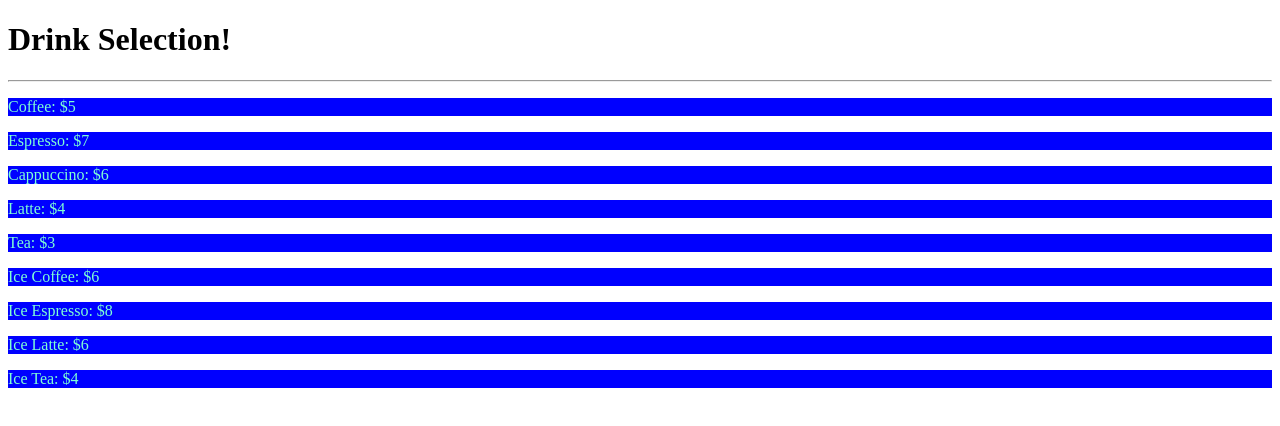
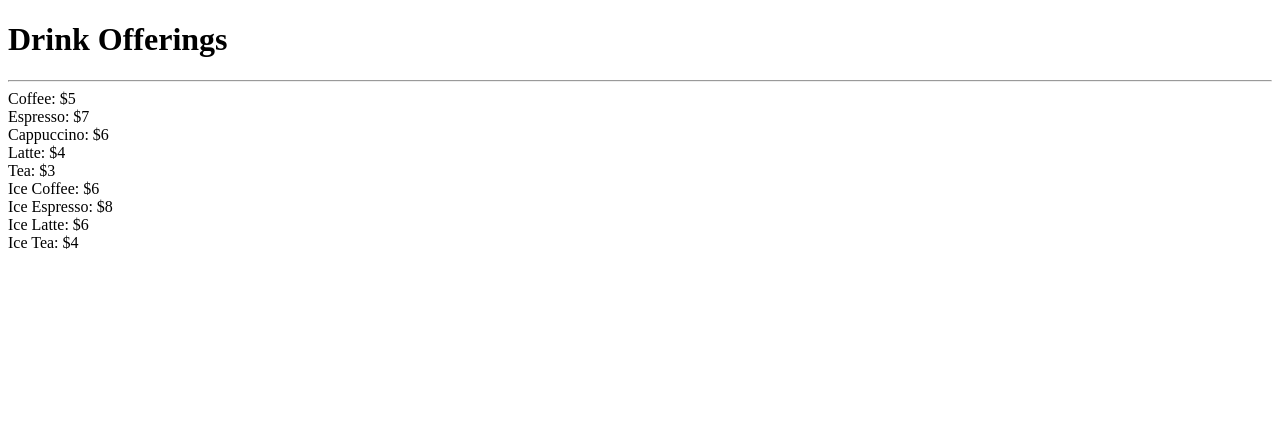
Before and after one commit to mlratino/homework, a website: page 04-jquery/activities/drinkSelection/index.html in a window 1280 px wide. Drawn offline with nearby package versions, Linux system fonts and the light colour scheme; files that its build step writes are made by us from their sources.

Commit message:
appending in jquery activity

```diff
--- a/04-jquery/activities/drinkSelection/index.html
+++ b/04-jquery/activities/drinkSelection/index.html
@@ -3,19 +3,19 @@
 
 <head>
   <meta charset="UTF-8">
-  <title>jquery Content</title>
+  <title>jQuery Content</title>
   <link rel="stylesheet" type="text/css" href="assets/css/style.css">
+  <script src="https://ajax.googleapis.com/ajax/libs/jquery/3.5.1/jquery.min.js"></script>
 </head>
 <body>
 
-    <h1>Drink Selection!</h1>
+    <h1>Drink Offerings</h1>
     <hr>
 
 <!-- Here we create a generic div called "drink-options" -->
-<div id="drink-options"></div>
+<div id="drinkOptions"></div>
 
 <script type="text/javascript">
-
   // We are given an array that holds all of the drinks available
   var drinkList = [
     "Coffee: $5",
@@ -29,24 +29,31 @@
     "Ice Tea: $4"
   ];
 
-  // This line of JavaScript "grabs" the main div on the page ("#drink-options");
-  var drinkDiv = document.getElementById("drink-options");
+  // This line of JavaScript "grabs" the main div with the matching id on the page ("#drink-options"); These 2 lines of code do the same thing
+//   var drinkDiv = document.getElementById("drink-options");
+//   the $ replaces the document.getElementById(), then to identify what HTML element we want to store inside this variable, we name it and use # sign to represent the id or a period to represent a class
+  var drinkDiv=$('#drinkOptions');
 
+  //For loop then loops through our total drinkList
   // We then use .forEach() to iterate through all the drinks in drinkList.
   // With each iteration, we perform a series of code operations each time.
-  drinkList.forEach(function(drink) {
+//   drinkList.forEach(function(drink) {
+ for (var i = 0; i< drinkList.length; i++){
+
 
     // For each drink in the array, we create a new paragraph to hold that text.
     // A new paragraph will be created with each iteration of the loop.
-    var newDrinkP = document.createElement("p");
+//    It then creates a new div the drink and the price
+    // var newDrinkDiv = document.createElement("p");
 
+var newDrinkDiv = $('<div>' + drinkList[i]+'</div>');
     // We then assign the the text of this paragraph to be the text in the array item.
-    newDrinkP.textContent = drink;
+    // newDrinkP.textContent = drink;
 
     // We then add the paragraph to the our main div on the page ("#drink-options")
-    drinkDiv.appendChild(newDrinkP);
-  });
+    drinkDiv.append(newDrinkDiv);
 
+ }
 </script>
 
 
```
Also changed, not shown: 04-jquery/activities/DOM-model.svg.png (added).
